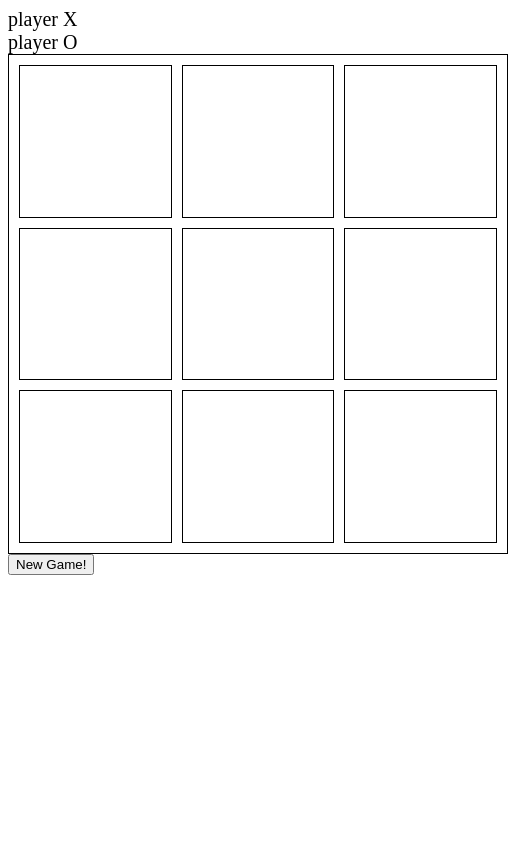
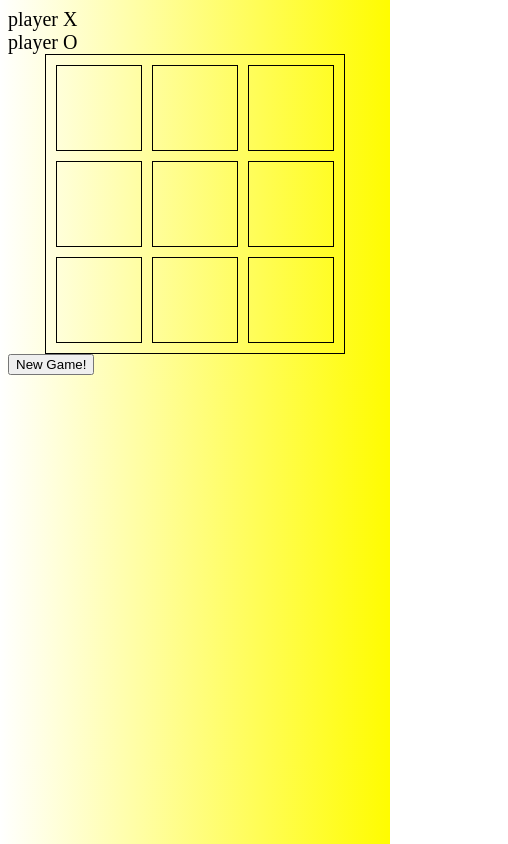
Before and after one commit to NaomiRison/tictactoe, a plain HTML site: page index.html in a window 390 px wide. Shown: the whole page, 508 px wide, since content can reach past the window. Drawn offline with nearby package versions, Linux system fonts and the light colour scheme.

Commit message:
new bacground an mobile responsive

```diff
--- a/tictactoe.css
+++ b/tictactoe.css
@@ -2,9 +2,17 @@ table{
 
 	border:1px solid black;
 	width: 500px;
+
 	height: 500px;
 
 	border-spacing: 10px;
+	/*position table to center of screen*/
+	margin-left: auto;
+   margin-right: auto;
+}
+div{
+	margin-left: auto;
+   margin-right: auto;
 }
 td{
 	border: 1px solid black;
@@ -25,8 +33,27 @@ td{
 }
 span{
 	font-size: 20px;
+
+
 }
 .boldPlayer{
 	font-weight: bold;
 	font-size: 30px;
 }
+
+
+body{
+	background: #fffc00; /* fallback for old browsers */
+background: -webkit-linear-gradient(to left, #fffc00 , #ffffff); /* Chrome 10-25, Safari 5.1-6 */
+background: linear-gradient(to left, #fffc00 , #ffffff); /* W3C, IE 10+/ Edge, Firefox 16+, Chrome 26+, Opera 12+, Safari 7+ */
+}
+
+@media only screen and (max-width: 480px){
+	table{
+		width: 300px;
+
+	height: 300px;
+	}
+
+
+}
--- a/tictactoe.js
+++ b/tictactoe.js
@@ -86,6 +86,7 @@ function playerWon(player){
 //return true if 3 squares belong to player
 function checksolution(player,solution){
 	//checks true if whole row , cloumn or diagonal belongs to player
+	//checks  3 boxes in each mini arrays
 	return squareBelongsToPlayer(player,solution[0])&&
 		squareBelongsToPlayer(player,solution[1])&&
 		squareBelongsToPlayer(player,solution[2])
@@ -98,6 +99,7 @@ function checksolution(player,solution){
 // does td, or square have class x or o?
 function squareBelongsToPlayer(player,index){
 	return $('td').eq(index).hasClass(player);
-	//does the  td have a class if so add
+	//does the  td have a class
 	//player, is either O or X
+	// ex: does box 5 belong to player x
 }
```
Also changed, not shown: index.html (+16 -0 lines).
